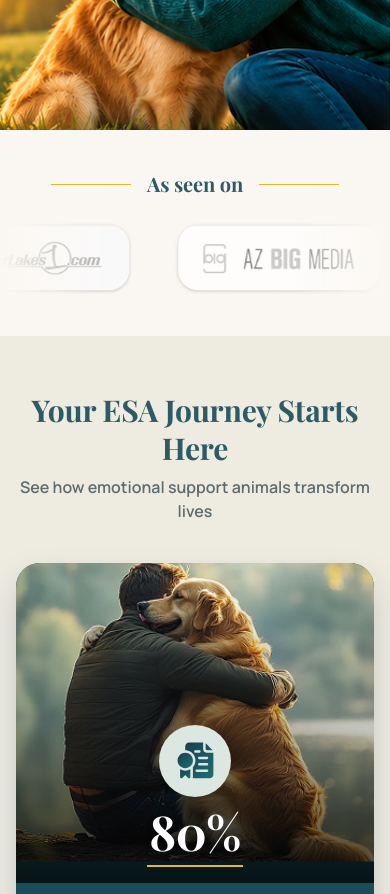
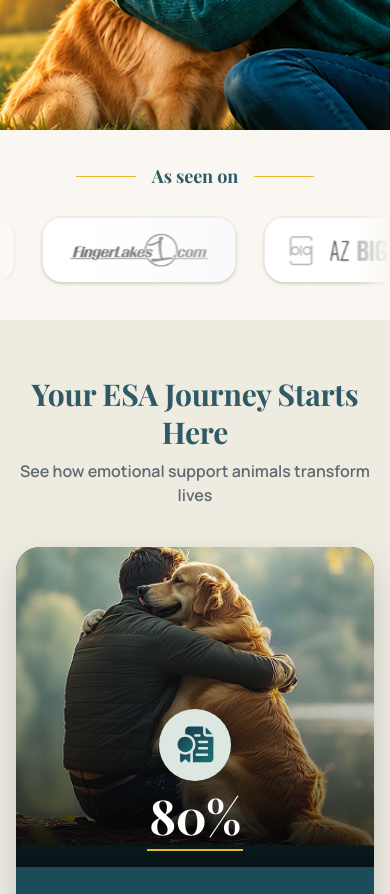
Before and after one commit to Aman-scripts/myesatherapist, a Next.js app: page / in a window 390 px wide. Shown: the part 820-1714 px from the top of the page. Built offline with nearby package versions, Linux system fonts and the light colour scheme; a web font is replaced by a local one.

Commit message:
fix(marquee): remove borders, make as-seen-on homepage-only, and implement flicker-free seamless infinite loop

```diff
--- a/app/globals.css
+++ b/app/globals.css
@@ -89,13 +89,16 @@
     @apply border-border outline-ring/50;
     scroll-behavior: smooth;
   }
+
   body {
     background-color: var(--background);
     color: var(--foreground);
     font-feature-settings: "rlig" 1, "calt" 1;
     -webkit-font-smoothing: antialiased;
   }
-  button:not(:disabled), [role="button"]:not(:disabled) {
+
+  button:not(:disabled),
+  [role="button"]:not(:disabled) {
     cursor: pointer;
   }
 }
@@ -128,6 +131,7 @@
 .card-hover {
   transition: all 0.3s cubic-bezier(0.16, 1, 0.3, 1);
 }
+
 .card-hover:hover {
   transform: translateY(-4px);
   box-shadow: 0 16px 32px -8px rgba(46, 90, 102, 0.12);
@@ -135,12 +139,17 @@
 
 /* Marquee animation */
 @keyframes marquee {
-  0%   { transform: translateX(0); }
-  100% { transform: translateX(-50%); }
+  0% {
+    transform: translateX(0);
+  }
+
+  100% {
+    transform: translateX(-50%);
+  }
 }
 
 .animate-marquee {
-  animation: marquee 22s linear infinite;
+  animation: marquee 14s linear infinite;
 }
 
 .animate-marquee:hover {
--- a/components/home/AsSeenOnSection.tsx
+++ b/components/home/AsSeenOnSection.tsx
@@ -12,42 +12,59 @@ const mediaLogos = [
   "/asseenon-section-image-six.png",
 ];
 
-// Duplicate so the scroll loop is seamless
-const marqueeLogos = [...mediaLogos, ...mediaLogos];
+interface AsSeenOnSectionProps {
+  bgColor?: string;
+}
 
-export function AsSeenOnSection() {
+export function AsSeenOnSection({ bgColor = "bg-[#FAF7F2]" }: AsSeenOnSectionProps) {
   return (
-    <section className="py-10 sm:py-12 lg:py-[39px] bg-warm-bg overflow-hidden">
+    <section className={`py-8 sm:py-10 lg:py-12 ${bgColor} overflow-hidden relative`}>
       {/* Heading */}
       <div className="flex items-center justify-center gap-4 mb-6 sm:mb-8 px-4">
-        <div className="flex-1 h-px bg-gold max-w-[80px]" />
-        <h2 className="font-heading text-xl sm:text-2xl lg:text-[28px] font-bold text-primary text-center shrink-0 tracking-[-0.0042em]">
+        <div className="flex-1 h-px bg-gold max-w-[60px] sm:max-w-[80px]" />
+        <h2 className="font-heading text-lg sm:text-2xl lg:text-[28px] font-bold text-primary text-center shrink-0 tracking-[-0.0042em]">
           As seen on
         </h2>
-        <div className="flex-1 h-px bg-gold max-w-[80px]" />
+        <div className="flex-1 h-px bg-gold max-w-[60px] sm:max-w-[80px]" />
       </div>
 
       {/* Marquee track */}
-      <div className="relative w-full">
-        {/* Left fade */}
-        <div className="pointer-events-none absolute inset-y-0 left-0 w-24 z-10 bg-gradient-to-r from-[#FAF7F2] to-transparent" />
-        {/* Right fade */}
-        <div className="pointer-events-none absolute inset-y-0 right-0 w-24 z-10 bg-gradient-to-l from-[#FAF7F2] to-transparent" />
+      <div className="relative w-full overflow-hidden">
+        {/* Subtle left fade */}
+        <div className="pointer-events-none absolute inset-y-0 left-0 w-8 sm:w-12 z-10 bg-gradient-to-r from-[#FAF7F2] to-transparent" />
+        {/* Subtle right fade */}
+        <div className="pointer-events-none absolute inset-y-0 right-0 w-8 sm:w-12 z-10 bg-gradient-to-l from-[#FAF7F2] to-transparent" />
 
-        <div className="flex overflow-hidden">
-          <div
-            className="flex items-center gap-10 sm:gap-14 lg:gap-20 animate-marquee"
-            style={{ willChange: "transform" }}
-          >
-            {marqueeLogos.map((src, idx) => (
+        <div className="flex w-max animate-marquee">
+          {/* Track 1 */}
+          <div className="flex items-center gap-5 sm:gap-8 lg:gap-10 pr-5 sm:pr-8 lg:pr-10 shrink-0">
+            {mediaLogos.concat(mediaLogos).map((src, idx) => (
               <Image
-                key={idx}
+                key={`t1-${idx}`}
                 src={src}
                 alt={`Media logo ${(idx % mediaLogos.length) + 1}`}
-                width={280}
-                height={90}
-                className="shrink-0 h-[36px] sm:h-[44px] lg:h-[60px] w-auto object-contain opacity-75 hover:opacity-100 transition-opacity duration-200"
-                sizes="280px"
+                width={220}
+                height={70}
+                unoptimized
+                priority
+                className="shrink-0 h-[42px] sm:h-[52px] lg:h-[62px] w-auto object-contain"
+                style={{ width: "auto", height: "auto" }}
+              />
+            ))}
+          </div>
+
+          {/* Track 2 (Identical Copy for Seamless -50% Loop) */}
+          <div className="flex items-center gap-5 sm:gap-8 lg:gap-10 pr-5 sm:pr-8 lg:pr-10 shrink-0">
+            {mediaLogos.concat(mediaLogos).map((src, idx) => (
+              <Image
+                key={`t2-${idx}`}
+                src={src}
+                alt={`Media logo ${(idx % mediaLogos.length) + 1}`}
+                width={220}
+                height={70}
+                unoptimized
+                priority
+                className="shrink-0 h-[42px] sm:h-[52px] lg:h-[62px] w-auto object-contain"
                 style={{ width: "auto", height: "auto" }}
               />
             ))}
--- a/components/psd-letter/PsdTrustBarSection.tsx
+++ b/components/psd-letter/PsdTrustBarSection.tsx
@@ -1,19 +1,7 @@
 "use client";
 
 import React from "react";
-import Image from "next/image";
 import { Check } from "lucide-react";
-
-const mediaLogos = [
-  "/asseenon-section-image-one.png",
-  "/asseenon-section-image-two.png",
-  "/asseenon-section-image-three.png",
-  "/asseenon-section-image-four.png",
-  "/asseenon-section-image-five.png",
-  "/asseenon-section-image-six.png",
-];
-
-const marqueeLogos = [...mediaLogos, ...mediaLogos];
 
 export function PsdTrustBarSection() {
   return (
```
